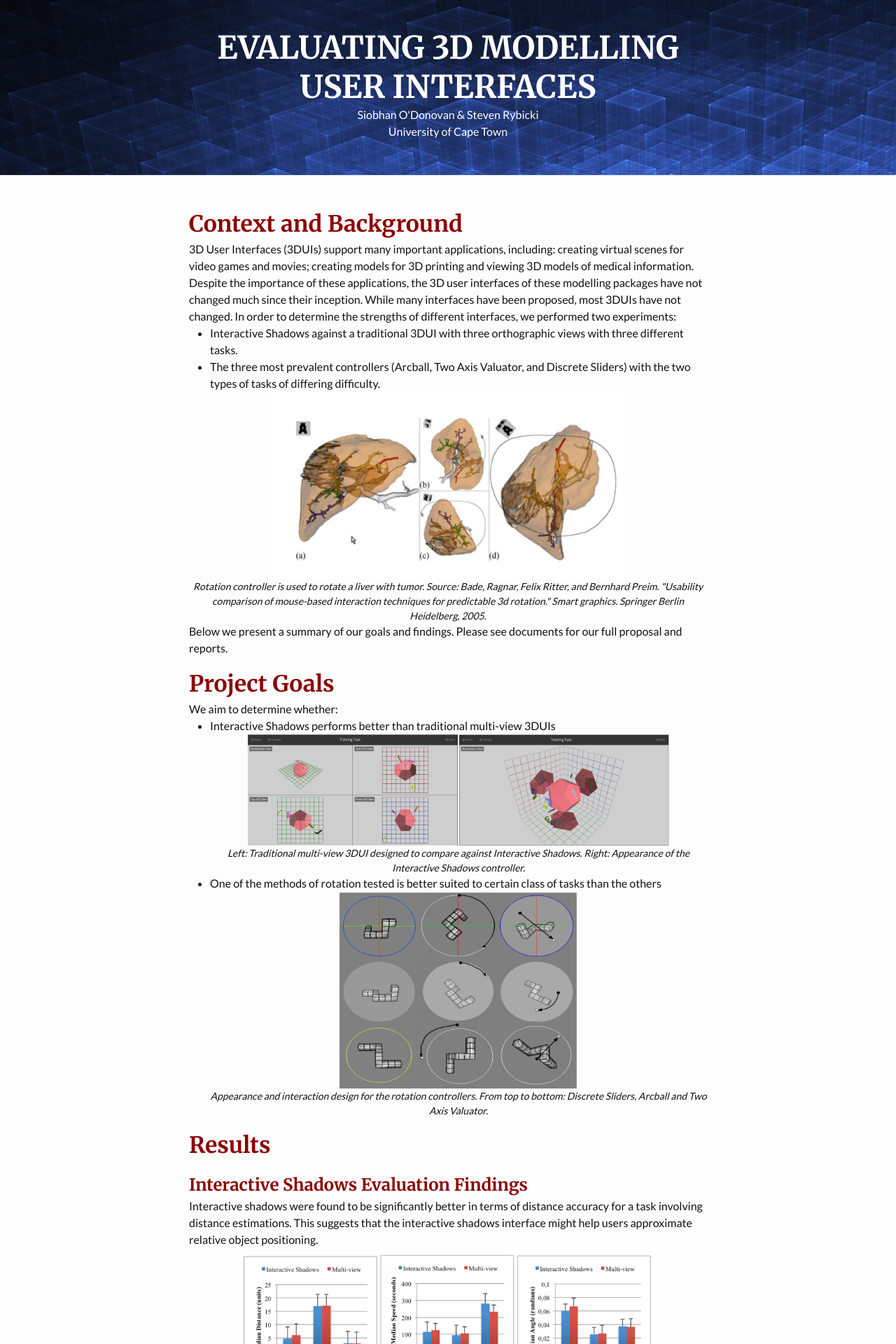
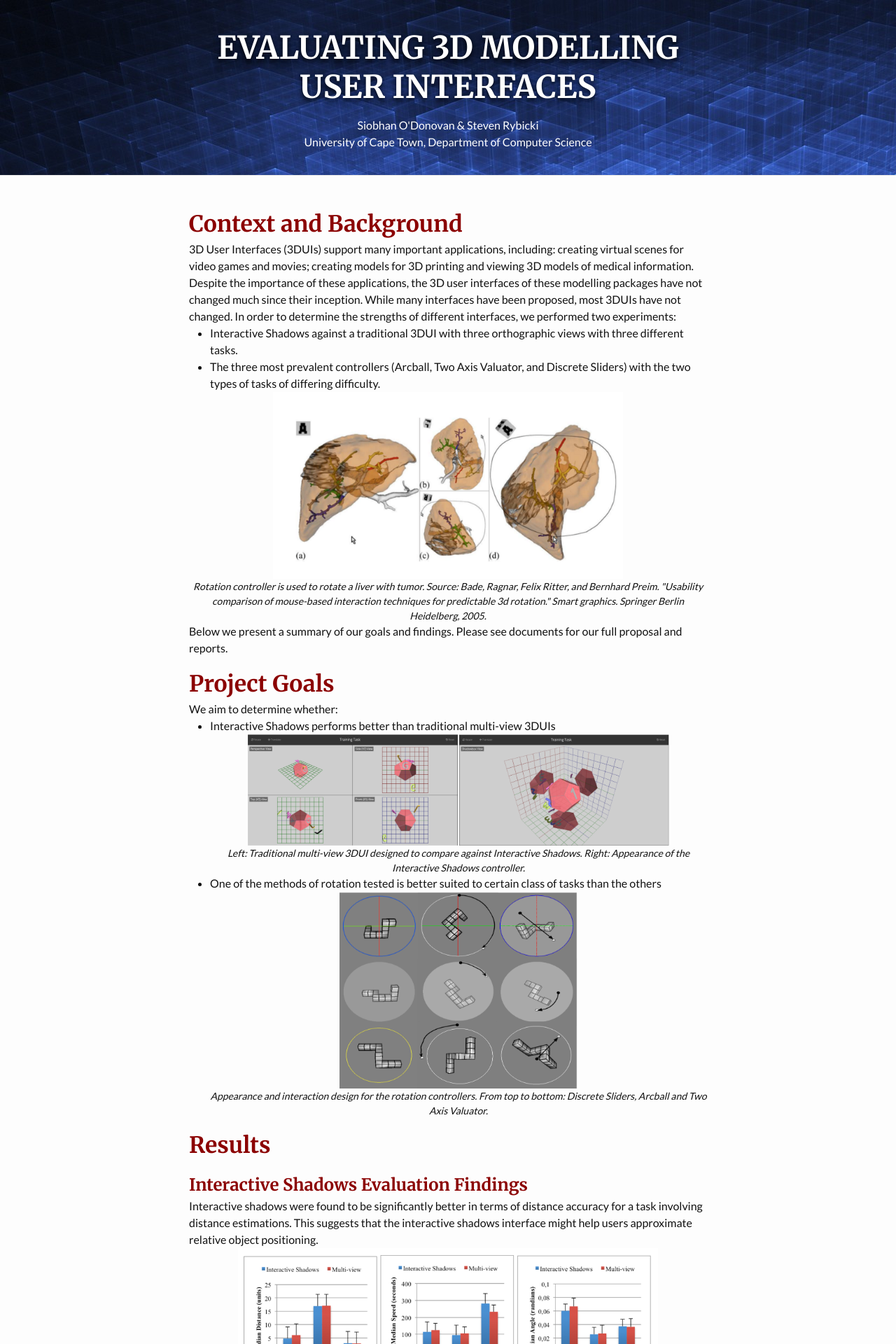
Before and after one commit to 3DUI/3DUI.github.io, a Jekyll site: the page built from index.html, in a window 1280 px wide. Shown: the top 1920 px of the page at 70% size. Built offline with Jekyll 4.4.1, drawn with Linux system fonts in a browser that asks for light colours.

Commit message:
header reformat for better legibility

```diff
--- a/_includes/header.html
+++ b/_includes/header.html
@@ -6,8 +6,8 @@
     <h1 class="site-title" >{{ site.title }}</h1>
 
     <p></p>
-    <p style="color:white">Siobhan O'Donovan & Steven Rybicki</p>
-    <p style="color:white">University of Cape Town</p>
+    <p style="color:white; padding-top:15px">Siobhan O'Donovan & Steven Rybicki</p>
+    <p style="color:white">University of Cape Town, Department of Computer Science</p>
 
     <nav class="site-nav">
       <a href="#" class="menu-icon">
--- a/_sass/_layout.scss
+++ b/_sass/_layout.scss
@@ -8,6 +8,7 @@
     font-style:italic;
     font-size:14px;
 }
+
 
 .site-header {
     //border-top: 5px solid $grey-color-dark;
@@ -36,6 +37,15 @@
     //&:visited {
     //    color: $grey-color-dark;
     //}
+
+    text-shadow:
+               0 6px 1px rgba(0,0,0,.1),
+               0 0 5px rgba(0,0,0,.1),
+               0 1px 3px rgba(0,0,0,.3),
+               0 3px 5px rgba(0,0,0,.2),
+               0 5px 10px rgba(0,0,0,.25),
+               0 10px 10px rgba(0,0,0,.2),
+               0 20px 20px rgba(0,0,0,.15);
 }
 
 .site-nav {
```
